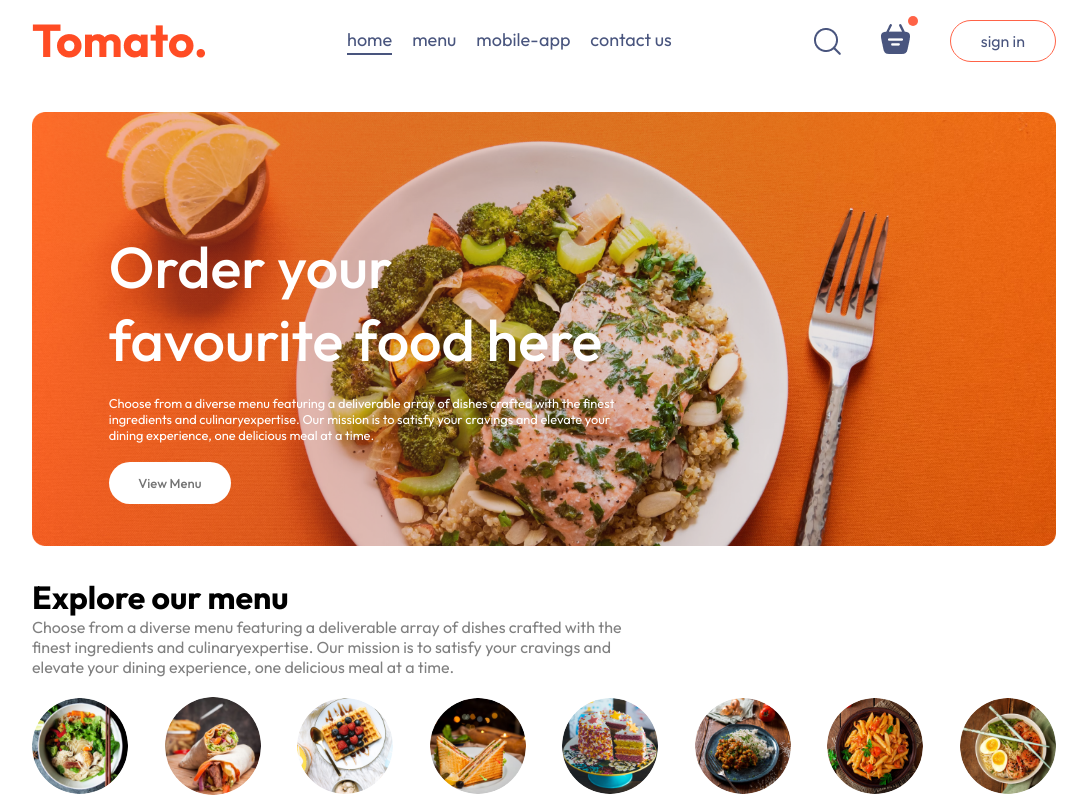
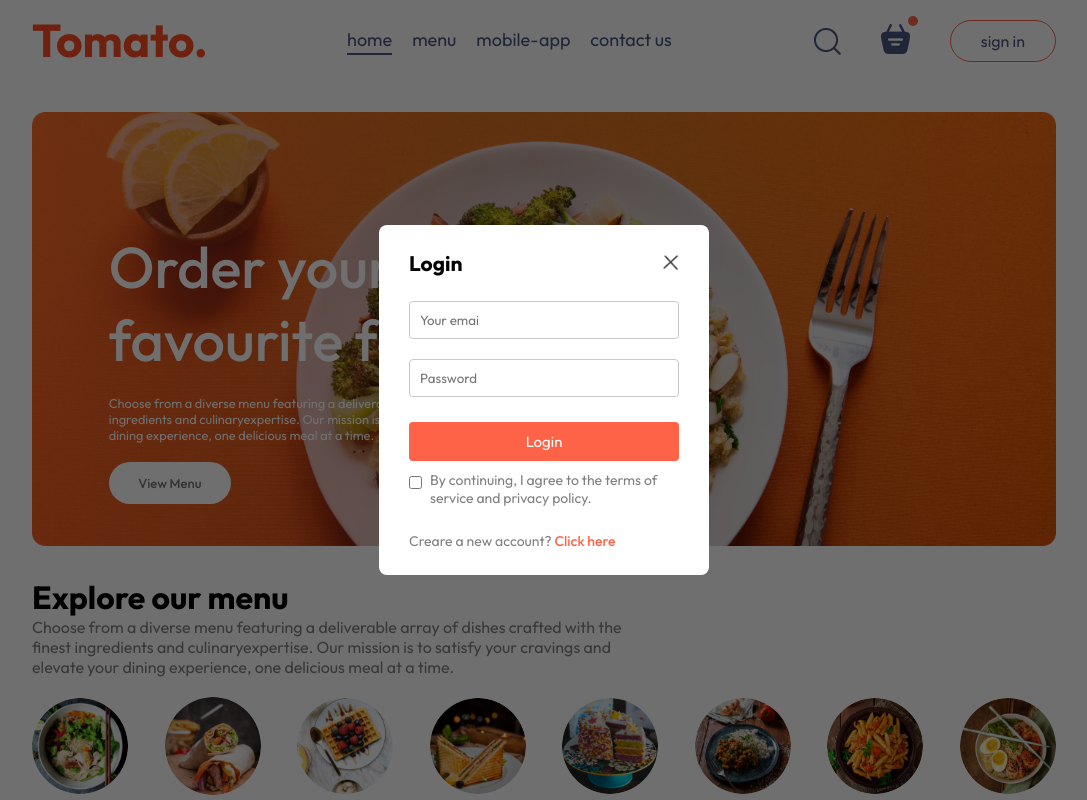
Before and after one commit to UNNuwantha/Food-Delivery-Web, a React (Vite) app in the folder frontend/: page / in a window 1280 px wide. Both pictures are taken after a click on the button "sign in". Shown: the top 800 px of the page, without its empty margins (96-1183 px from the left). Built offline with nearby package versions, Linux system fonts and the light colour scheme.

Commit message:
Added Sign up and Login

```diff
--- a/frontend/src/App.jsx
+++ b/frontend/src/App.jsx
@@ -1,16 +1,20 @@
-import React from 'react'
+import React, { useState } from 'react'
 import Navbar from'./components/Navbar/Navbar'
 import { Route, Routes } from 'react-router-dom'
 import Home from './pages/Home/Home'
 import Cart from './pages/Cart/Cart'
 import PlaceeOrder from './pages/PlaceOrder/PlaceOrder'
 import Footer from './components/Footer/Footer'
+import LoginPopup from './components/LoginPopup/LoginPopup'
 
 const App = () => {
+  const[showLogin, setShowLogin] = useState(false)
+
   return (
     <>
+    {showLogin?<LoginPopup setShowLogin={setShowLogin}/>:<></>}
     <div className='app' >
-      <Navbar/>
+      <Navbar setShowLogin={setShowLogin}/>
       <Routes>
         <Route path='/' element={<Home/>} />
         <Route path='/cart' element={<Cart/>} />
--- /dev/null
+++ b/frontend/src/components/LoginPopup/LoginPopup.css
@@ -0,0 +1,73 @@
+.login-popup{
+    position: absolute;
+    z-index: 1;
+    width: 100%;
+    height: 100%;
+    background-color: #00000090;
+    display: grid;
+}
+.login-popup-container{
+    place-self: center;
+    width: max(23vw,330px);
+    color: #808080;
+    background-color: white;
+    display: flex;
+    flex-direction: column;
+    gap: 25px;
+    padding: 25px 30px;
+    border-radius: 8px;
+    font-size: 14px;
+    animation: fadeIn 0.5s;
+}
+
+.login-popup-title{
+    display: flex;
+    justify-content: space-between;
+    align-items: center;
+    color: black;
+}
+
+.login-popup-title img{
+    width: 16px;
+    cursor: pointer;
+}
+
+.login-popup-inputs{
+    display: flex;
+    flex-direction: column;
+    gap: 20px;
+}
+
+.login-popup-inputs input{
+    outline: none;
+    border: 1px solid #c9c9c9;
+    padding: 10px;
+    border-radius: 4px;
+}
+
+.login-popup-container button{
+    border: none;
+    padding: 10px;
+    border-radius: 4px;
+    color: white;
+    background-color: tomato;
+    font-size: 15px;
+    cursor: pointer;
+}
+
+.login-popup-condition{
+    display: flex;
+    align-items: start;
+    gap: 8px;
+    margin-top: -15px;
+}
+
+.login-popup-condition input{
+    margin-top: 5px;
+}
+
+.login-popup p span{
+    color: tomato;
+    font-weight: 500;
+    cursor: pointer;
+}
--- /dev/null
+++ b/frontend/src/components/LoginPopup/LoginPopup.jsx
@@ -0,0 +1,35 @@
+import React, { useState } from 'react'
+import './LoginPopup.css'
+import { assets } from '../../assets/assets'
+
+const LoginPopup = ({setShowLogin}) => {
+    const[currState,setCurrState]=useState("Login")
+
+  return (
+    <div className='login-popup'>
+      <form  className="login-popup-container">
+        <div className="login-popup-title">
+            <h2>{currState}</h2>
+            <img onClick={()=>setShowLogin(false)} src={assets.cross_icon} alt="" />
+        </div>
+        <div className="login-popup-inputs">
+            {currState==="Login"?<></>:<input type="text" placeholder='Your name' required />}
+            <input type="email" placeholder='Your emai' required />
+            <input type="password" placeholder='Password' required />
+        </div>
+        <button>{currState==="Sign Up"?"Create account":"Login"}</button>
+        <div className="login-popup-condition">
+            <input type="checkbox" required/>
+            <p>By continuing, I agree to the terms of service and privacy policy.</p>
+        </div>
+        {currState==="Login"
+        ?<p>Creare a new account? <span onClick={()=>setCurrState("Sign Up")} >Click here</span></p>
+        :<p>Already have an account?<span onClick={()=>setCurrState("Login")}>Login here</span></p>
+        }
+
+      </form>
+    </div>
+  )
+}
+
+export default LoginPopup
--- a/frontend/src/components/Navbar/Navbar.jsx
+++ b/frontend/src/components/Navbar/Navbar.jsx
@@ -3,7 +3,7 @@
 import { assets } from '../../assets/assets'
 import { Link } from 'react-router-dom';
 
-const Navbar = () => {
+const Navbar = ({setShowLogin}) => {
 
    const[menu,setMenu]=useState("home");
 
@@ -22,7 +22,7 @@
           <img src={assets.basket_icon} alt="" />
           <div className="dot"></div>
         </div>
-        <button>sign in</button>
+        <button onClick={()=>setShowLogin(true)}>sign in</button>
       </div>
     </div>
   )
```
